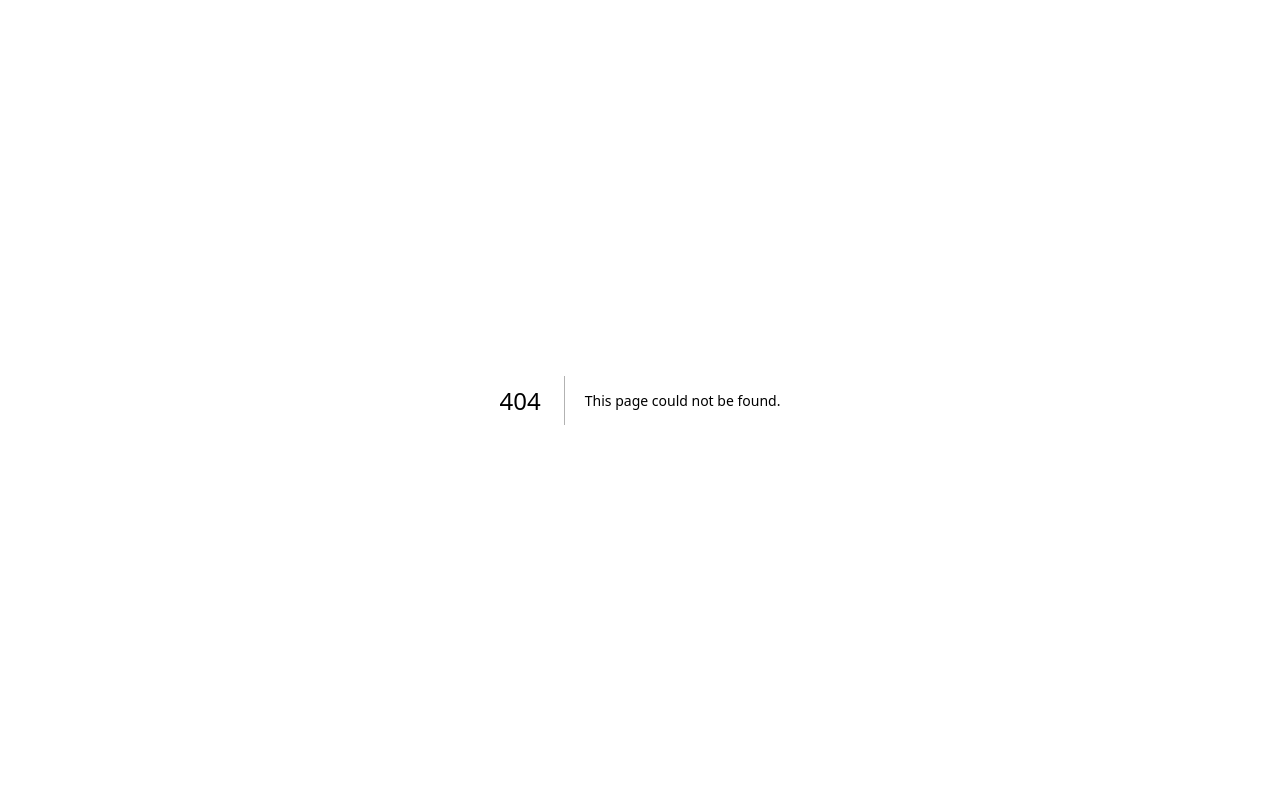
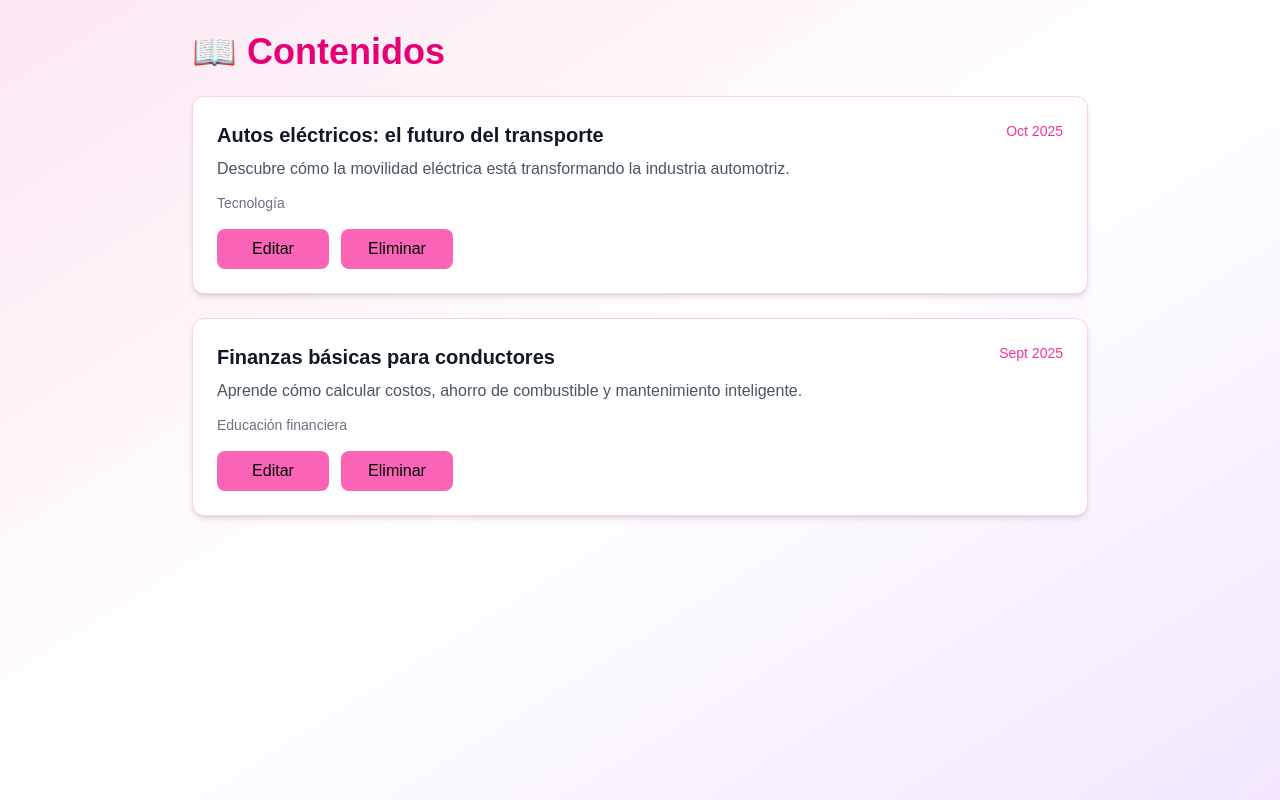
Before and after one commit to DonSociedad/FrontEnd-3er-corte-, a Next.js app: page /dashboard/admin/contents in a window 1280 px wide. Before the commit this address had no page. Built offline with nearby package versions, Linux system fonts and the light colour scheme.

Commit message:
boceto contents page

```diff
--- /dev/null
+++ b/app/dashboard/admin/contents/page.tsx
@@ -0,0 +1,55 @@
+"use client";
+import ButtonComponent from "@/components/atoms/buttonComponents";
+export default function ContenidosListPage() {
+  const contenidos = [
+    {
+      id: 1,
+      titulo: "Autos eléctricos: el futuro del transporte",
+      descripcion: "Descubre cómo la movilidad eléctrica está transformando la industria automotriz.",
+      categoria: "Tecnología",
+      fecha: "Oct 2025",
+    },
+    {
+      id: 2,
+      titulo: "Finanzas básicas para conductores",
+      descripcion: "Aprende cómo calcular costos, ahorro de combustible y mantenimiento inteligente.",
+      categoria: "Educación financiera",
+      fecha: "Sept 2025",
+    },
+  ];
+
+  return (
+    <div className="min-h-screen bg-gradient-to-br from-pink-100 via-white to-purple-100 p-8">
+      <div className="max-w-4xl mx-auto">
+        <h1 className="text-4xl font-bold text-pink-600 mb-6">📖 Contenidos</h1>
+        <ul className="space-y-6">
+          {contenidos.map((item) => (
+            <li
+              key={item.id}
+              className="bg-white shadow-md rounded-xl border border-pink-200 hover:border-pink-400 p-6 hover:shadow-lg transition"
+            >
+              <div className="flex justify-between items-start">
+                <div>
+                  <h2 className="text-xl font-semibold text-gray-900">{item.titulo}</h2>
+                  <p className="text-gray-600 mt-2">{item.descripcion}</p>
+                </div>
+                <span className="text-sm text-pink-500 font-medium">{item.fecha}</span>
+              </div>
+              <div className="mt-3 text-sm text-gray-500">{item.categoria}</div>
+            <div className="flex gap-3 mt-4">
+                <ButtonComponent
+                type={3} // estilo según tu hook useButton
+                content="Editar"
+                />
+                <ButtonComponent
+                type={3}
+                content="Eliminar"
+                />
+            </div>
+            </li>
+          ))}
+        </ul>
+      </div>
+    </div>
+  );
+}
--- a/app/dashboard/admin/exercises/page.tsx
+++ b/app/dashboard/admin/exercises/page.tsx
@@ -1,4 +1,5 @@
 'use client'
+import ButtonComponent from "@/components/atoms/buttonComponents";
 import CardComponent from "@/components/atoms/card";
 
 import Link from "next/link";
@@ -37,7 +38,7 @@ export default function exercises() {
     },
   ];
   return (
-    <div className="min-h-screen bg-white">
+    <div className="min-h-screen bg-pink-50 dark:bg-gray-900 p-8">
       <h1 className="text-3xl font-bold text-center text-pink-600 dark:text-pink-300 mb-8">
         Ejercicios
       </h1>
@@ -48,9 +49,12 @@ export default function exercises() {
             title={exercise.title}
             description={exercise.description}
             onClick={() => alert(`Seleccionaste: ${exercise.title}`)}>
-            <button className="mt-4 bg-pink-500 hover:bg-pink-600 text-white py-1.5 px-4 rounded-lg text-sm transition">
-                Ver Detalles
-            </button>
+            <div className="flex gap-3 mt-4">
+              <ButtonComponent
+                type={3} // estilo según tu hook useButton
+                content="Ver mas"
+                />
+            </div>
           </CardComponent>
         ))}
       </div>
--- a/app/dashboard/admin/index/page.tsx
+++ b/app/dashboard/admin/index/page.tsx
@@ -37,6 +37,14 @@ export default function AdminIndex() {
               description="Review and manage all activities, quizzes and exercises you’ve created."
             />
           </Link>
+
+          {/*Contenidos */}
+          <Link href="/dashboard/admin/contents">
+            <CardComponent
+              title="Contenidos"
+              description="Review and manage all the contents."
+            />
+          </Link>
         </div>
       </div>
     </div>
--- a/hooks/useButton.tsx
+++ b/hooks/useButton.tsx
@@ -16,7 +16,7 @@ export function useButton(type: number): string {
 
     case 3:
       style =
-        "w-full bg-pink-400 hover:bg-pink-200 text-black font-medium py-2 rounded-lg transition"; // botón de 'necesitas ayuda'
+        "w-28 bg-pink-400 hover:bg-pink-200 text-black font-medium py-2 rounded-lg transition"; // botón de 'necesitas ayuda'
       break;
 
     default:
```
Also changed, not shown: app/dashboard/admin/content/page.tsx (deleted).
